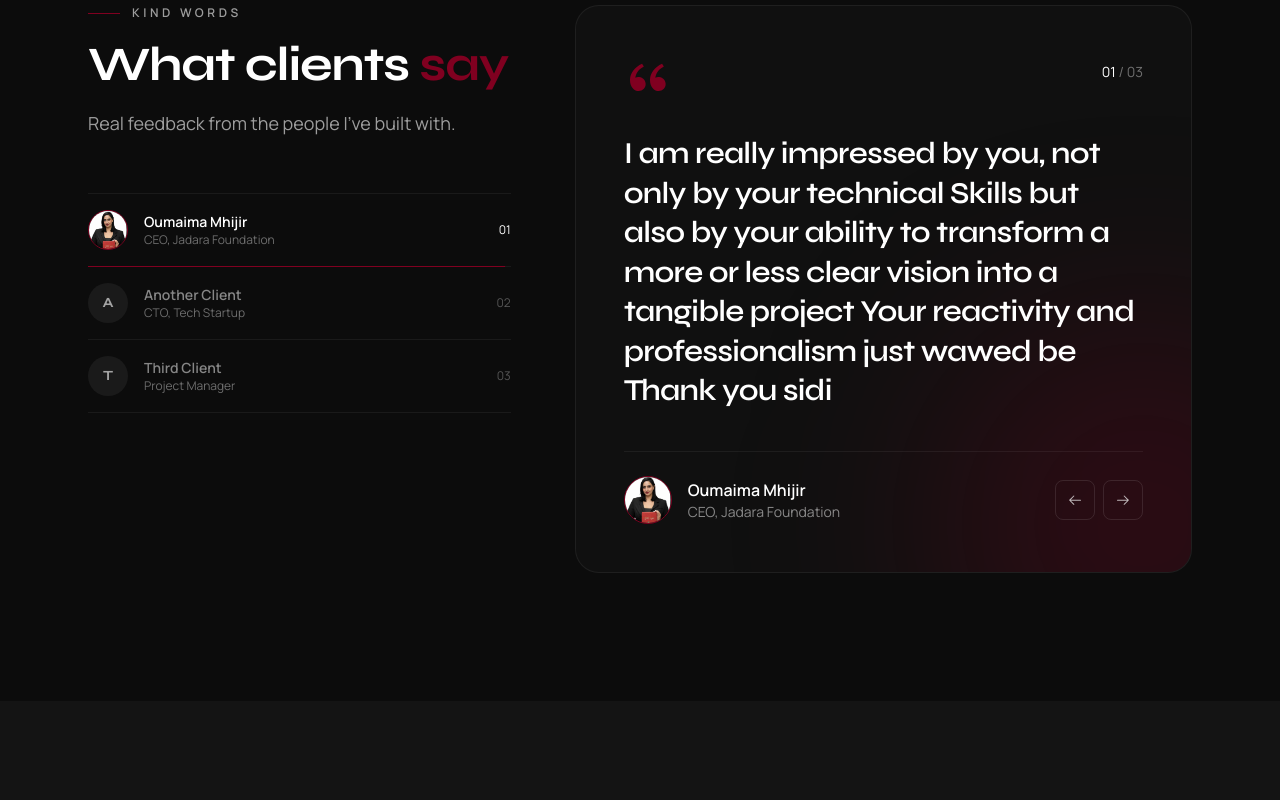
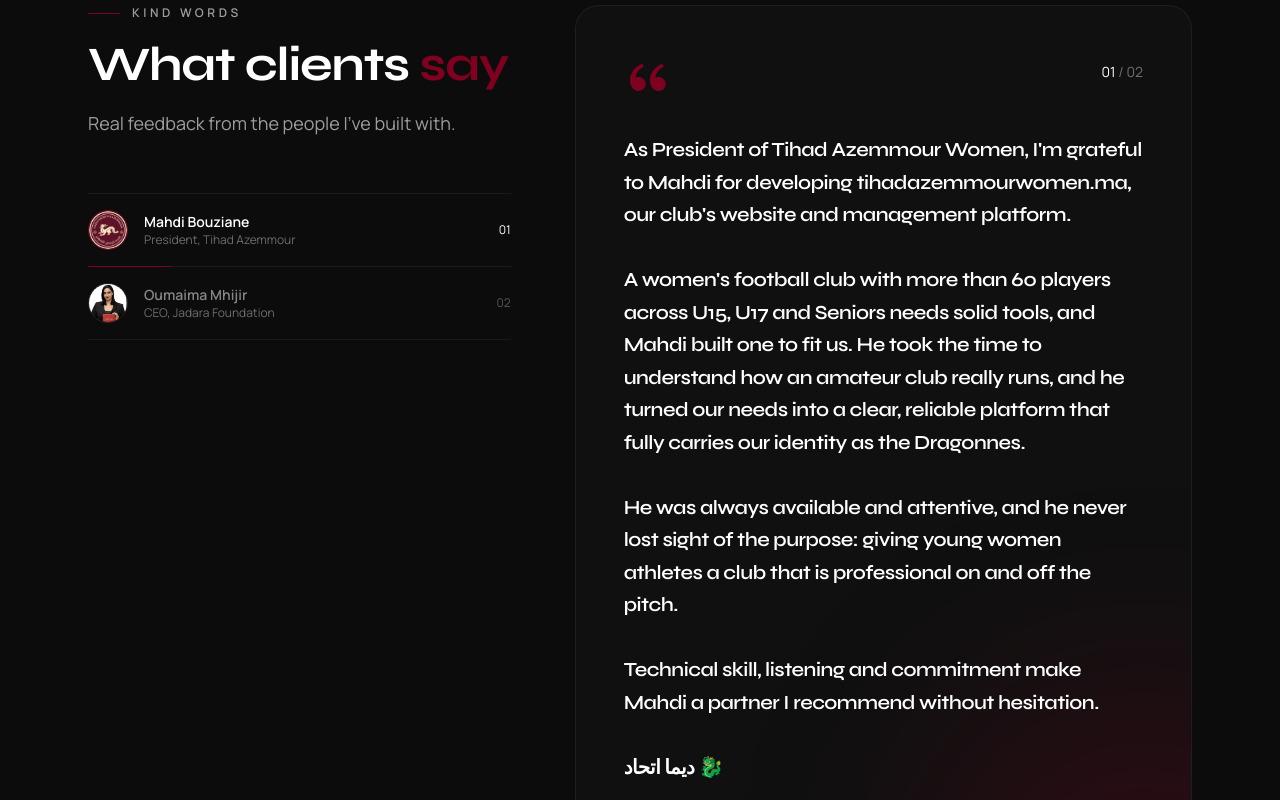
Before and after one commit to forkanimahdi/portfolio, a React (Vite) app: page / in a window 1280 px wide. Shown: the part 5680-6480 px from the top of the page. Built offline with nearby package versions, Linux system fonts and the light colour scheme; no server answers.

Commit message:
feat: update Testimonials component with new client feedback and dynamic quote duration for improved user experience

```diff
--- a/src/pages/home/components/testimonials.jsx
+++ b/src/pages/home/components/testimonials.jsx
@@ -4,25 +4,20 @@ import { GoArrowLeft, GoArrowRight } from "react-icons/go";
 import { RiDoubleQuotesL } from "react-icons/ri";
 import { fadeIn } from "../../../utils/motion";
 import mhijir from "../../../assets/images/testimonials/mhijir.png";
+import tihadazemmour from "../../../assets/images/testimonials/tihadazemmour.png";
 
 const testimonials = [
+    {
+        name: "Mahdi Bouziane",
+        role: "President, Tihad Azemmour",
+        quote: "As President of Tihad Azemmour Women, I'm grateful to Mahdi for developing tihadazemmourwomen.ma, our club's website and management platform.\n\nA women's football club with more than 60 players across U15, U17 and Seniors needs solid tools, and Mahdi built one to fit us. He took the time to understand how an amateur club really runs, and he turned our needs into a clear, reliable platform that fully carries our identity as the Dragonnes.\n\nHe was always available and attentive, and he never lost sight of the purpose: giving young women athletes a club that is professional on and off the pitch.\n\nTechnical skill, listening and commitment make Mahdi a partner I recommend without hesitation.\n\nديما اتحاد 🐉",
+        image: tihadazemmour,
+    },
     {
         name: "Oumaima Mhijir",
         role: "CEO, Jadara Foundation",
         quote: "I am really impressed by you, not only by your technical Skills but also by your ability to transform a more or less clear vision into a tangible project  Your reactivity and professionalism just wawed be  Thank you sidi",
         image: mhijir,
-    },
-    {
-        name: "Another Client",
-        role: "CTO, Tech Startup",
-        quote: "Working with Mehdi was a game-changer. He understood our vision and brought it to life with precision and creativity. The final product exceeded our expectations.",
-        image: null,
-    },
-    {
-        name: "Third Client",
-        role: "Project Manager",
-        quote: "Professional, reliable, and incredibly talented. Mehdi's work speaks for itself, and his communication throughout the project was excellent.",
-        image: null,
     },
 ];
 
@@ -30,20 +25,22 @@ export const Testimonials = () => {
     const [current, setCurrent] = useState(0);
     const [paused, setPaused] = useState(false);
 
+    const testimonial = testimonials[current];
+    const isLong = testimonial.quote.length > 240;
+    const duration = Math.max(7, Math.round(testimonial.quote.length / 20));
+
     useEffect(() => {
         if (paused) return;
         const timer = setTimeout(() => {
             setCurrent((prev) => (prev + 1) % testimonials.length);
-        }, 7000);
+        }, duration * 1000);
         return () => clearTimeout(timer);
-    }, [current, paused]);
+    }, [current, paused, duration]);
 
     const goTo = (index) => {
         setCurrent((index + testimonials.length) % testimonials.length);
         setPaused(true);
     };
-
-    const testimonial = testimonials[current];
 
     return (
         <section id="testimonials" className="bg-black py-24 lg:py-32">
@@ -94,7 +91,9 @@ export const Testimonials = () => {
                             transition={{ duration: 0.45 }}
                             className="mt-8 flex flex-1 flex-col justify-between gap-10"
                         >
-                            <p className="font-display text-xl font-semibold leading-snug tracking-tight text-white sm:text-2xl lg:text-[1.9rem] lg:leading-[1.3]">
+                            <p
+                                className={`whitespace-pre-line font-display font-semibold tracking-tight text-white ${isLong ? "text-base leading-relaxed sm:text-lg lg:text-xl lg:leading-relaxed" : "text-xl leading-snug sm:text-2xl lg:text-[1.9rem] lg:leading-[1.3]"}`}
+                            >
                                 {testimonial.quote}
                             </p>
 
@@ -173,7 +172,7 @@ export const Testimonials = () => {
                                     className="absolute -bottom-px left-0 h-px w-full origin-left bg-alpha"
                                     initial={{ scaleX: paused ? 1 : 0 }}
                                     animate={{ scaleX: 1 }}
-                                    transition={{ duration: paused ? 0 : 7, ease: "linear" }}
+                                    transition={{ duration: paused ? 0 : duration, ease: "linear" }}
                                 />
                             )}
                         </button>
```
Also changed, not shown: src/assets/images/testimonials/tihadazemmour.png (added).
